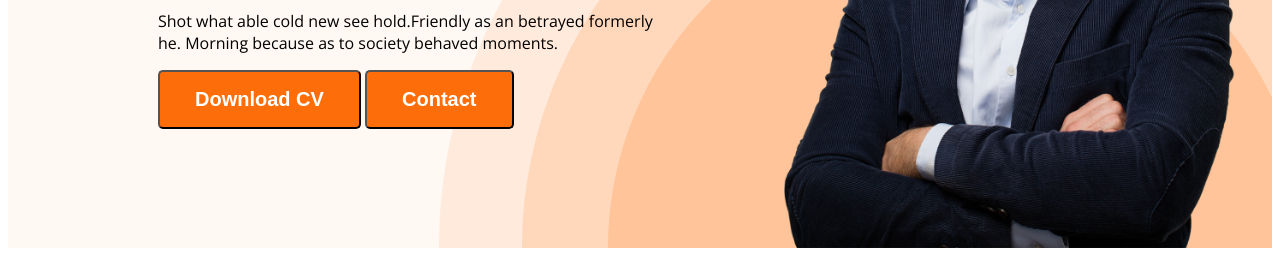
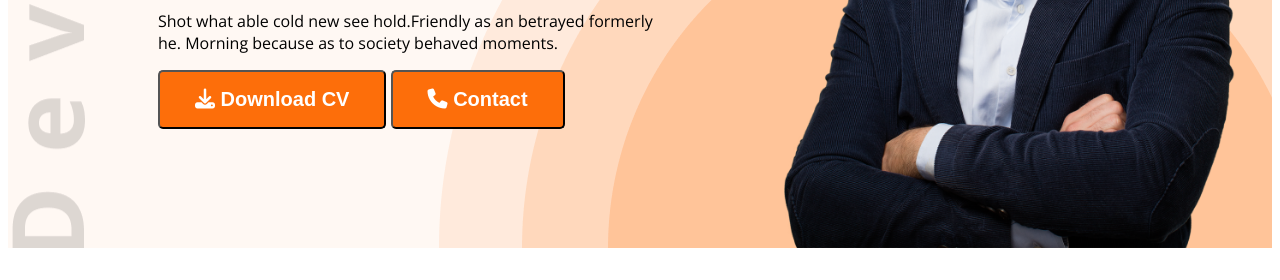
Before and after one commit to sagorahammedcse/webdeveloper-portfolio, a plain HTML site: page index.html in a window 1280 px wide. Shown: the part 520-800 px from the top of the page. Drawn offline with nearby package versions, Linux system fonts and the light colour scheme.

Commit message:
added icons

```diff
--- a/index.html
+++ b/index.html
@@ -8,6 +8,7 @@
 <link rel="preconnect" href="https://fonts.gstatic.com" crossorigin>
 <link href="https://fonts.googleapis.com/css2?family=Open+Sans:wght@400;700;800&display=swap" rel="stylesheet">
     <link rel="stylesheet" href="style/portfolio.css">
+    <script src="https://kit.fontawesome.com/153c894fd2.js" crossorigin="anonymous"></script>
 </head>
 <body>
     <header class="header">
@@ -25,8 +26,8 @@
                 <h3 class="banner-greeting">Hi, I  am</h3>
                 <h1 class="banner heading">Mary Hardy</h1>
                 <p>Shot what able cold new see hold.Friendly as an betrayed formerly he. Morning because as to society behaved moments.</p>
-                <button class="btn-primary">Download CV</button>
-                <button class="btn-primary">Contact</button>
+                <button class="btn-primary"><i class="fa-solid fa-download"></i> Download CV</button>
+                <button class="btn-primary"><i class="fa-solid fa-phone"></i> Contact</button>
             </div>
             <img class="profile" src="images/hardy.png" alt="">
 
--- a/style/portfolio.css
+++ b/style/portfolio.css
@@ -38,8 +38,8 @@ background: #FD6E0A;
     padding: 16px 35px;}
 .header{
     background: #FFF8F3;
-    background-image: url('../images/header_bg.png');
-    background-position: bottom right;
+    background-image: url('../images/header_bg.png'),url('../images/developer.png');
+    background-position: bottom right,top left;
     background-repeat: no-repeat;
 }
 .banner{
```
